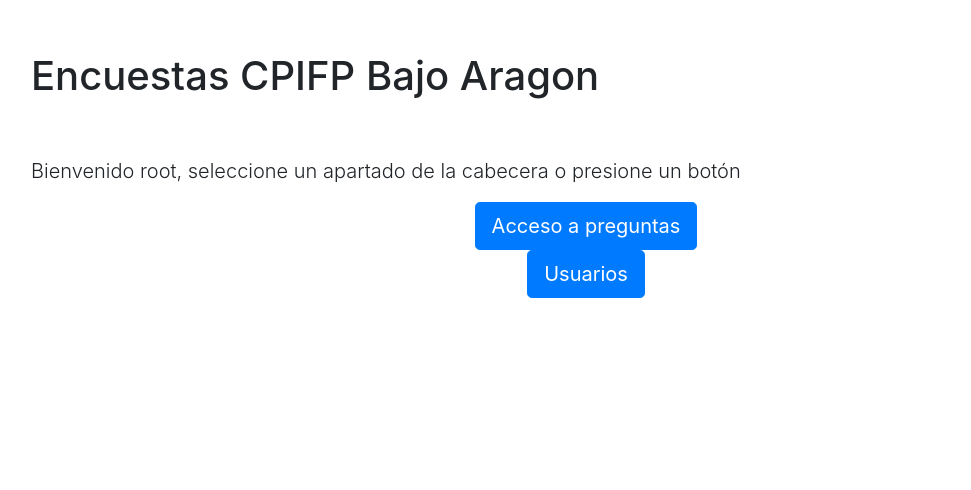
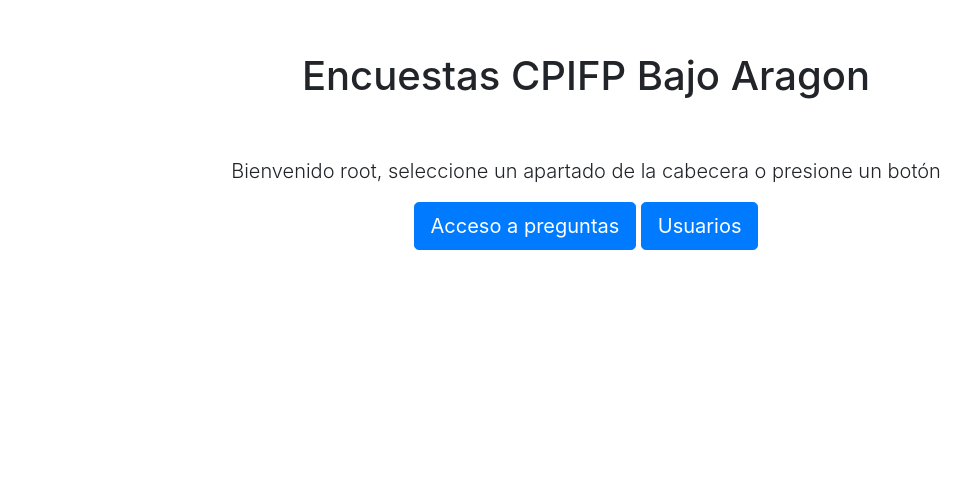
Before and after one commit to ciprianchis/DjangoProyecto, a Django app: page /encuestascpifp/accounts/login/ in a window 1280 px wide. Shown: the part 56-546 px from the top of the page, without its empty margins (54-1025 px from the left). Run offline with Django 3.2, Linux system fonts and the light colour scheme; a user stored in the database is signed in; tables that the repository leaves empty hold one stand-in row (values such as "Sample post"); some libraries are stand-ins or nearby versions.

Commit message:
Css para mostrar inline botones. En el apartado de preguntas falta mostrar enunciado y respuesta de manera correcta

```diff
--- a/encuestascpifp/encuestas/templates/encuestas/login.html
+++ b/encuestascpifp/encuestas/templates/encuestas/login.html
@@ -3,34 +3,37 @@
 {% load static %}
 
 {% block titulo %}
-    Encuestas CPIFP Bajo Aragon
+<h1 style="text-align: center;">Encuestas CPIFP Bajo Aragon</h1>
+
 {% endblock %}
 {% block contenido %}
     {% if user.is_authenticated %}
         {% if user.is_superuser %}
         <br><br>
-        <p class="lead">
+        <p class="lead" style="text-align: center;">
+            Bienvenido {{ user }}, seleccione un apartado de la cabecera o presione un botón
+        </p>
+
+        <!--Poner centrado-->
+        <div style="text-align: center;">
+            <form style="display: inline"  class="text-center"action="{% url 'encuestas:index'%}"method="post">
+                {% csrf_token %}
+                <button class="btn btn-lg btn-primary"type="submit">Acceso a preguntas</button>
+            </form>
+            <form style="display: inline" class="text-center"action="{% url 'encuestas:usuarios'%}"method="post">
+                {% csrf_token %}
+                <button class="btn btn-lg btn-primary"type="submit" >Usuarios</button>
+            </form>
+        </div>
+        {% else %}
+        <br><br>
+        <p class="lead" style="text-align: center;">
             Bienvenido {{ user }}, seleccione un apartado de la cabecera o presione un botón
         </p>
         <div style="display: inline;">
             <form class="text-center"action="{% url 'encuestas:index'%}"method="post">
                 {% csrf_token %}
-                <button class="btn btn-lg btn-primary"type="submit">Acceso a preguntas</button>
-            </form>
-            <form class="text-center"action="{% url 'encuestas:usuarios'%}"method="post">
-                {% csrf_token %}
-                <button class="btn btn-lg btn-primary"type="submit">Usuarios</button>
-            </form>
-        </div>
-        {% else %}
-        <br><br>
-        <p class="lead">
-            Bienvenido {{ user }}, seleccione un apartado de la cabecera o presione un botón
-        </p>
-        <div style="display: inline;">
-            <form class="text-center"action="{% url 'encuestas:index'%}"method="post">
-                {% csrf_token %}
-                <button class="btn btn-lg btn-primary"type="submit">Acceso a preguntas</button>
+                <button class="btn btn-lg btn-primary"type="submit">Acceso a encuestas</button>
             </form>
         {% endif %}
     {% else %}
```
Also changed, not shown: encuestascpifp/encuestas/templates/encuestas/index.html (+14 -25 lines), encuestascpifp/db.sqlite3.
